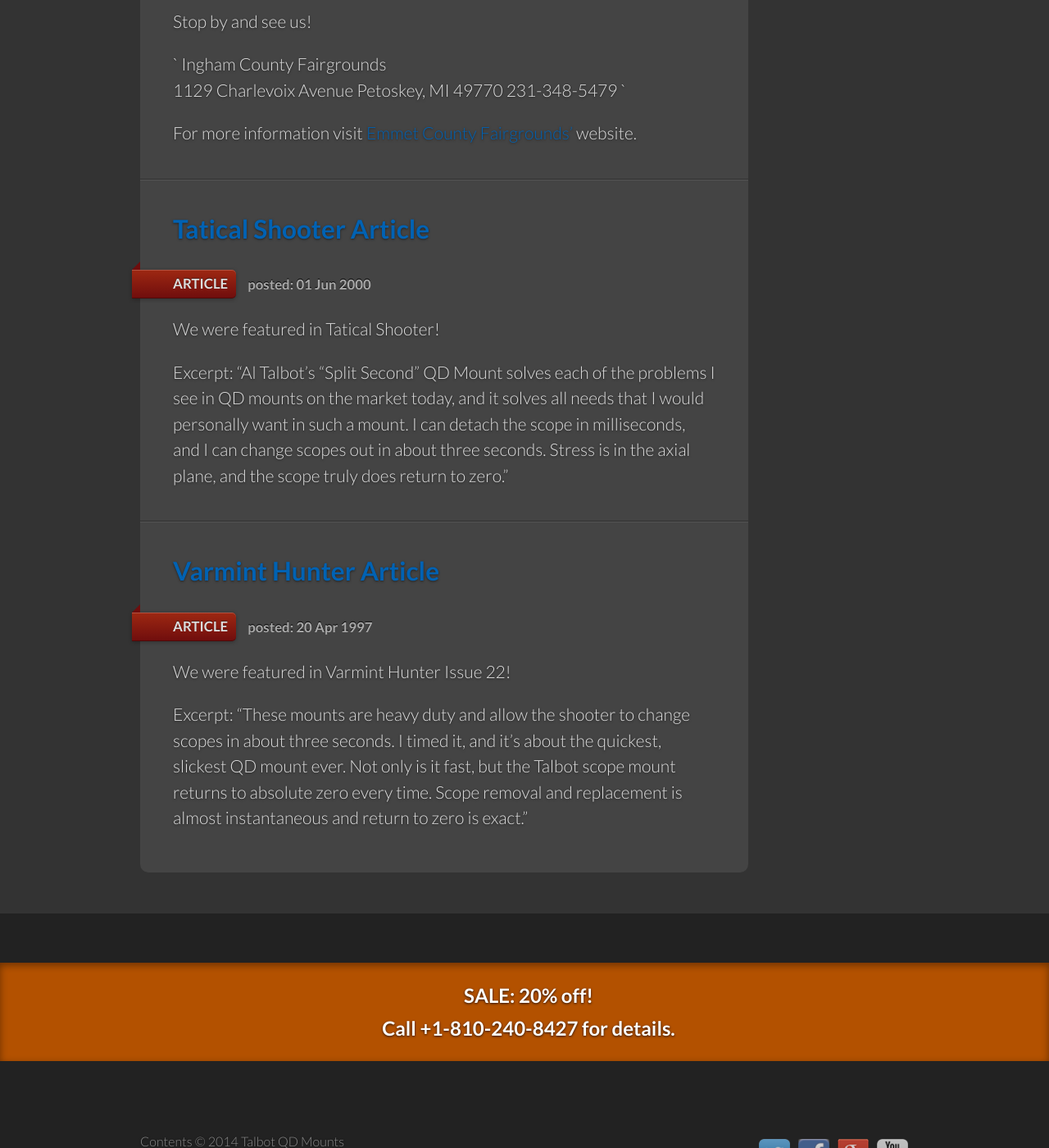
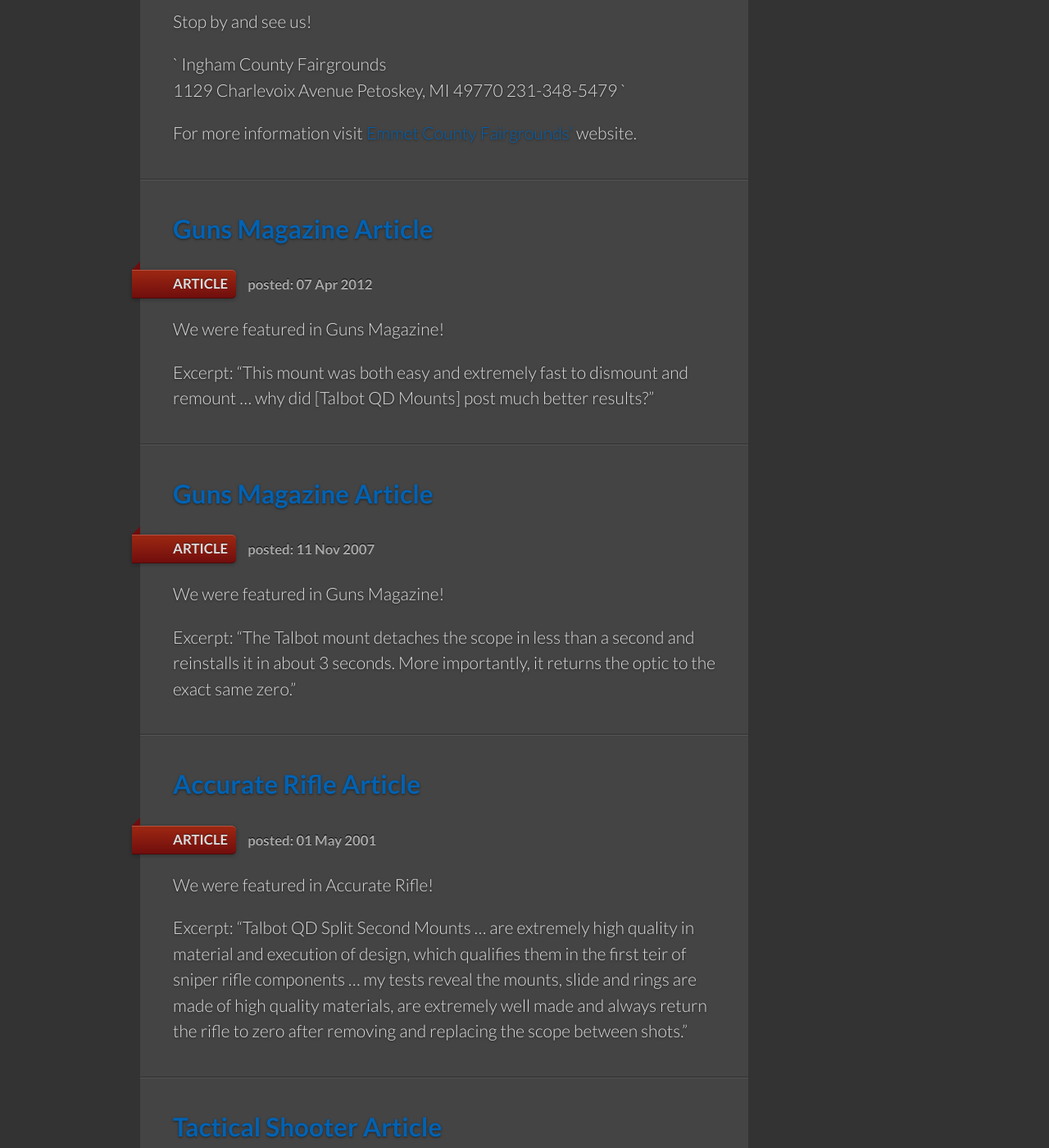
Before and after one commit to qdmounts/qdmounts.github.io, a Jekyll site: the page built from news/index.html, in a window 1280 px wide and 1400 px high, scrolled down 4567 px. Shown: the whole window at 82% size. Built offline with Jekyll 4.4.1, drawn with Linux system fonts in a browser that asks for light colours; some of the changed text lies outside the part shown.

Commit message:
added articles

```diff
--- a/_posts/2000-06-01-qdmounts-article-ts-june2000.markdown
+++ b/_posts/2000-06-01-qdmounts-article-ts-june2000.markdown
@@ -1,12 +1,12 @@
 ---
 layout: news_item
-title: 'Tatical Shooter Article'
+title: 'Tactical Shooter Article'
 date: 2000-06-01 00:02:44 -0500
 author: prolixalias
 categories: [article]
 ---
 
-We were featured in Tatical Shooter!
+We were featured in Tactical Shooter!
 
 Excerpt:
 "Al Talbot's "Split Second" QD Mount solves each of the problems I see in QD mounts on the market today, and it solves all needs that I would personally want in such a mount. I can detach the scope in milliseconds, and I can change scopes out in about three seconds. Stress is in the axial plane, and the scope truly does return to zero."
--- /dev/null
+++ b/_posts/2001-05-01-qdmounts-article-ar-may2001.markdown
@@ -0,0 +1,12 @@
+---
+layout: news_item
+title: 'Accurate Rifle Article'
+date: 2001-05-01 11:38:00 -0500
+author: prolixalias
+categories: [article]
+---
+
+We were featured in Accurate Rifle!
+
+Excerpt:
+"Talbot QD Split Second Mounts ... are extremely high quality in material and execution of design, which qualifies them in the first teir of sniper rifle components ... my tests reveal the mounts, slide and rings are made of high quality materials, are extremely well made and always return the rifle to zero after removing and replacing the scope between shots."
--- /dev/null
+++ b/_posts/2007-11-11-qdmounts-article-gm-november2007.markdown
@@ -0,0 +1,12 @@
+---
+layout: news_item
+title: 'Guns Magazine Article'
+date: 2007-11-11 11:11:00 -0500
+author: prolixalias
+categories: [article]
+---
+
+We were featured in Guns Magazine!
+
+Excerpt:
+"The Talbot mount detaches the scope in less than a second and reinstalls it in about 3 seconds. More importantly, it returns the optic to the exact same zero."
--- /dev/null
+++ b/_posts/2012-04-07-qdmounts-article-gm-april2012.markdown
@@ -0,0 +1,12 @@
+---
+layout: news_item
+title: 'Guns Magazine Article'
+date: 2012-04-07 12:13:00 -0500
+author: prolixalias
+categories: [article]
+---
+
+We were featured in Guns Magazine!
+
+Excerpt:
+"This mount was both easy and extremely fast to dismount and remount ... why did [Talbot QD Mounts] post much better results?"
```
